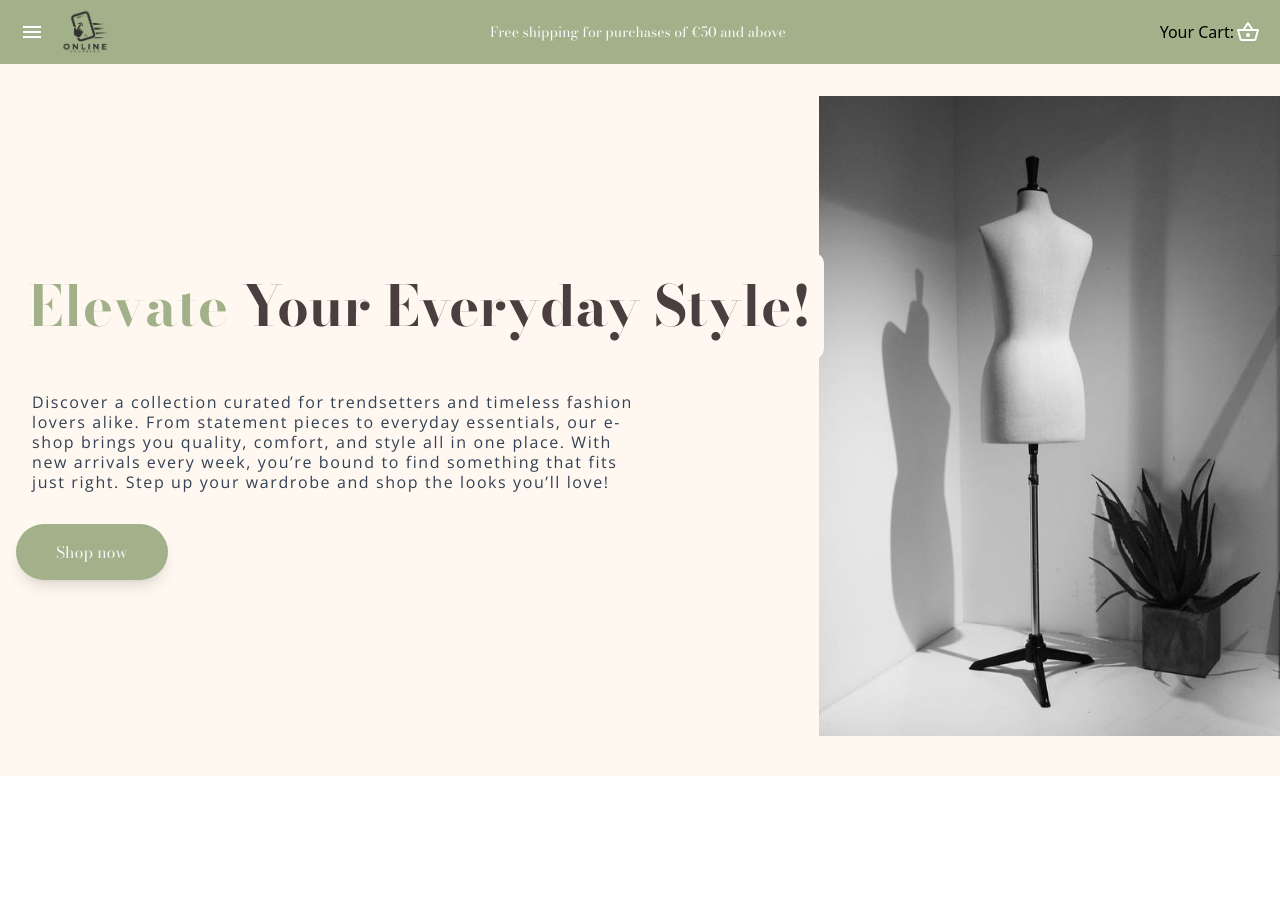
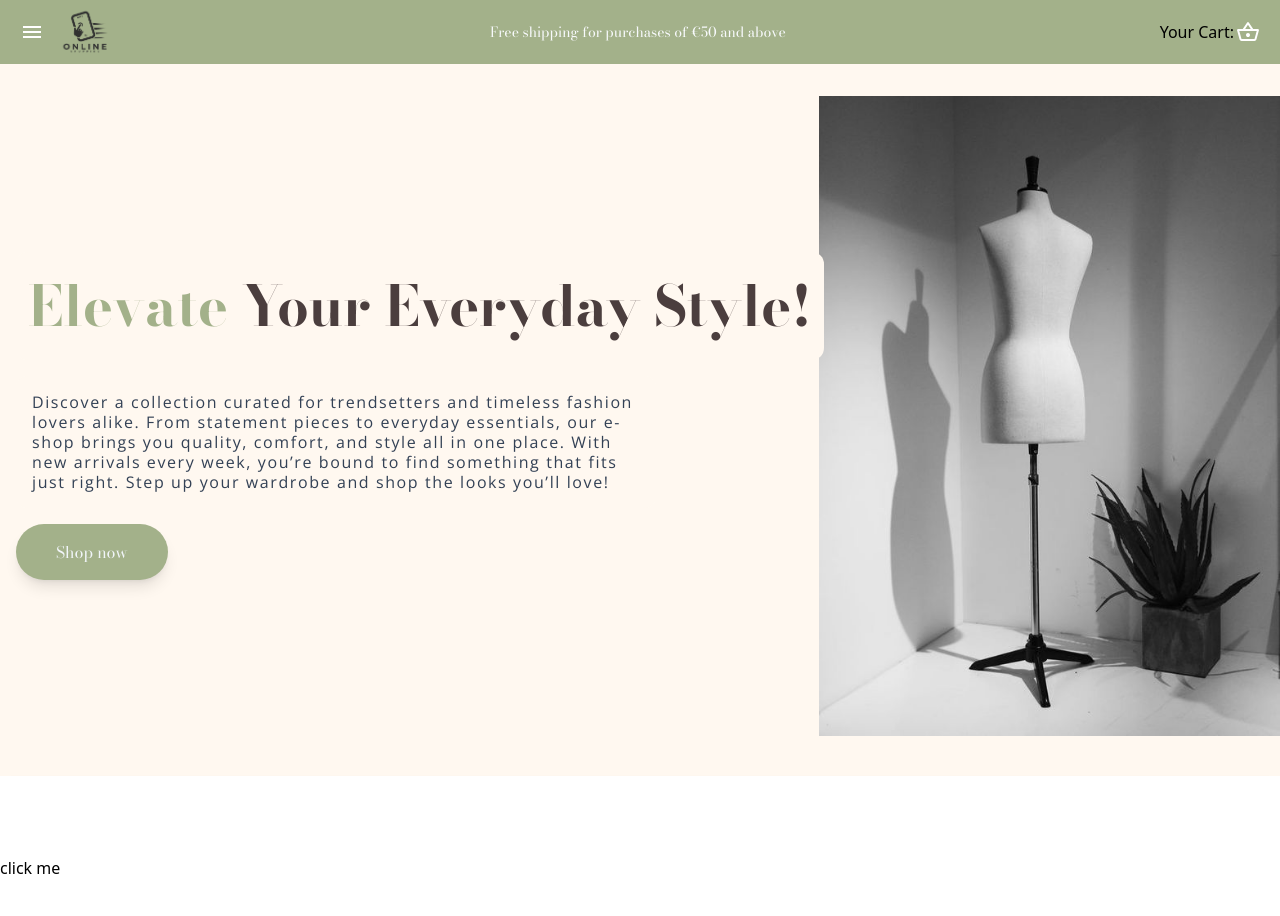
Before and after one commit to mihalisoik/fashion-e-shop-react-tailwind, a React (Vite) app: page / in a window 1280 px wide. Shown: the top 916 px of the page. Built offline with nearby package versions, Linux system fonts and the light colour scheme.

Commit message:
stage2 of trying to pass my animatedTooltip in my components

```diff
--- a/src/App.jsx
+++ b/src/App.jsx
@@ -21,7 +21,7 @@ export default function App() {
     <div>
       <Navbar renderTooltip={renderTooltip}/>
       <Hero />
-      <PopularItems />
+      <PopularItems animatedTooltip={animatedTooltip}/>
       <CustomerReviews />
       <Newsletter />
       <Footer />
--- a/src/sections/PopularItems.jsx
+++ b/src/sections/PopularItems.jsx
@@ -2,7 +2,7 @@ import ProductCard from "../components/ProductCard"
 import { clothes } from "../constants/clothes"
 import { formatCurrency } from "../utils/money"
 
-function PopularItems() {
+function PopularItems({animatedTooltip}) {
   const popularClothes = clothes.filter(clothe => clothe.rating >= 4.3)
 
   const popularItemsElements = popularClothes.map(clothe=>(
@@ -20,6 +20,7 @@ function PopularItems() {
     id="popular-products"
     className='bg-white py-20 mt-10 w-full shadow-lg'
     >
+      <button onClick={animatedTooltip}>click me</button>
         <div className='max-container mt-10 w-full py-4 px-10 rounded-lg flex flex-1 flex-col justify-center items-start gap-6 font-primary'>
           <div className='text-3xl tracking-wide'>Our <span className="text-accent font-semibold tracking-wider">Popular</span> Products</div>
           <div className="flex gap-7 w-full overflow-x-auto">
```
